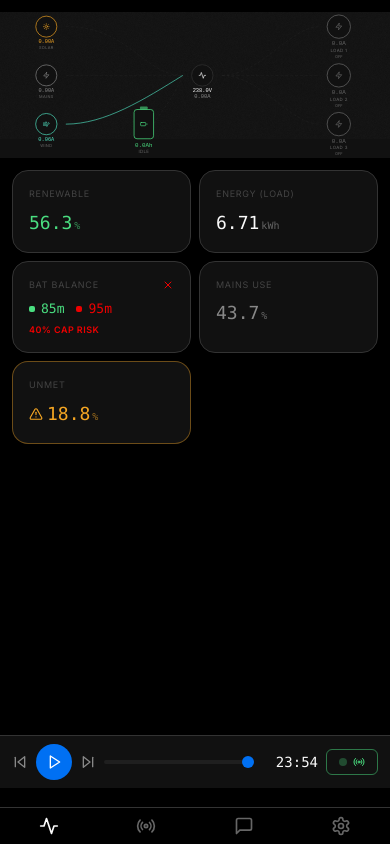
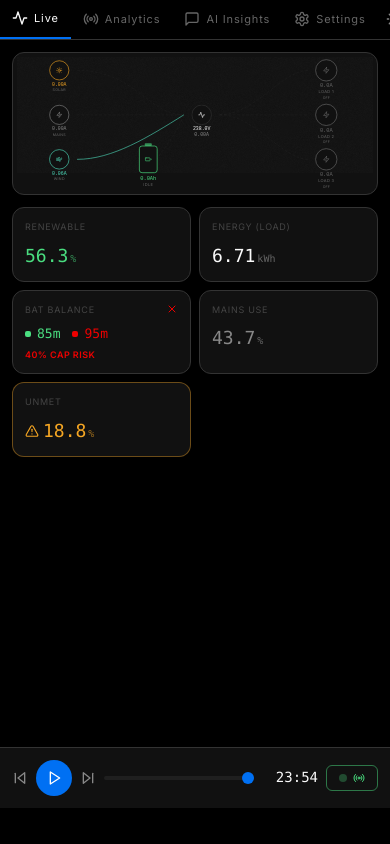
Before and after one commit to Jai71/d5-dashboard, a React (Vite) app: page / in a window 390 px wide. Built offline with nearby package versions, Linux system fonts and the light colour scheme.

Commit message:
Revert "Tesla-app-style mobile: bottom nav, full-bleed diagram, fixed playback bar"
This reverts commit 7f9b395ab138ca1be68559117a7cf28e273b4d4f.

```diff
--- a/src/App.tsx
+++ b/src/App.tsx
@@ -167,10 +167,10 @@ function App() {
   }, [rawData]);
 
   return (
-    <div className="min-h-screen bg-bg-base text-text-primary font-sans flex flex-col">
+    <div className="min-h-screen bg-bg-base text-text-primary font-sans">
       {/* Restore banner */}
       {showRestore && (
-        <div className="flex items-center justify-between px-4 sm:px-6 py-2 bg-bg-surface1 border-b border-border-default">
+        <div className="flex items-center justify-between px-6 py-2 bg-bg-surface1 border-b border-border-default">
           <span className="text-[13px] text-text-secondary">
             Previous session found.
           </span>
@@ -191,35 +191,31 @@ function App() {
         </div>
       )}
 
-      {/* Tab bar — top on desktop, fixed bottom on mobile */}
-      <nav className="
-        fixed bottom-0 left-0 right-0 z-50 bg-bg-base border-t border-border-default
-        sm:relative sm:bottom-auto sm:z-auto sm:border-t-0 sm:border-b
-        flex items-center justify-around sm:justify-start overflow-x-auto
-      ">
+      {/* Tab bar */}
+      <nav className="flex items-center border-b border-border-default overflow-x-auto">
         {TABS.map((tab, i) => (
           <button
             key={tab.label}
             onClick={() => setActiveTab(i)}
-            className={`flex flex-col sm:flex-row items-center gap-0.5 sm:gap-2 px-3 sm:px-5 py-2 sm:py-2.5 text-[10px] sm:text-[12px] tracking-[0.08em] transition-colors shrink-0 ${
+            className={`flex items-center gap-1.5 sm:gap-2 px-3 sm:px-5 py-2.5 text-[11px] sm:text-[12px] tracking-[0.08em] transition-colors shrink-0 ${
               activeTab === i
-                ? 'text-text-primary sm:border-b-2 sm:border-accent'
+                ? 'text-text-primary border-b-2 border-accent'
                 : 'text-text-tertiary hover:text-text-secondary'
             }`}
           >
-            <tab.icon size={20} className="sm:w-4 sm:h-4" />
-            <span className="hidden sm:inline">{tab.label}</span>
+            <tab.icon size={16} />
+            {tab.label}
           </button>
         ))}
-        <div className="hidden sm:block flex-1" />
+        <div className="flex-1" />
         <button
           onClick={() => setIsDark(d => !d)}
-          className="hidden sm:block p-2 text-text-secondary hover:text-text-primary transition-colors"
+          className="p-2 text-text-secondary hover:text-text-primary transition-colors"
           title={isDark ? 'Switch to light mode' : 'Switch to dark mode'}
         >
           {isDark ? <Sun size={16} /> : <Moon size={16} />}
         </button>
-        <div className="hidden sm:flex items-center gap-1.5 px-3 sm:px-5">
+        <div className="flex items-center gap-1.5 px-3 sm:px-5">
           <div className={`w-1.5 h-1.5 rounded-full ${
             serial.isConnected ? 'bg-battery animate-pulse' : 'bg-text-tertiary'
           }`} />
@@ -230,7 +226,7 @@ function App() {
       </nav>
 
       {/* Tab content */}
-      <main className="flex-1 p-3 sm:p-6 pb-20 sm:pb-6">
+      <main className="p-3 sm:p-6">
         {activeTab === 0 && (
           <LiveMonitor
             currentPoint={tab1CurrentPoint}
--- a/src/components/AIInsights.tsx
+++ b/src/components/AIInsights.tsx
@@ -309,7 +309,7 @@ export default function AIInsights({
   );
 
   return (
-    <div className="flex flex-col h-[calc(100vh-130px)] sm:h-[calc(100vh-140px)] relative">
+    <div className="flex flex-col h-[calc(100vh-100px)] sm:h-[calc(100vh-140px)] relative">
       {/* Empty State */}
       {isEmptyView && (
         <div
--- a/src/components/Analytics.tsx
+++ b/src/components/Analytics.tsx
@@ -82,7 +82,7 @@ export default function Analytics({ chartData, metrics, settings, playback }: Pr
   return (
     <div className="space-y-6 pb-20">
       {/* Stacked Area Chart — Energy Sources */}
-      <div className="bg-bg-surface1 border border-border-default rounded-2xl sm:rounded-[14px] p-4">
+      <div className="bg-bg-surface1 border border-border-default rounded-[14px] p-4">
         <div className="text-[10px] uppercase tracking-[0.08em] text-text-tertiary mb-3">
           ENERGY SOURCES
         </div>
@@ -147,7 +147,7 @@ export default function Analytics({ chartData, metrics, settings, playback }: Pr
       {/* Middle row: Donut + Safety panel */}
       <div className="grid grid-cols-1 sm:grid-cols-[1fr_200px] gap-4">
         {/* Donut Chart */}
-        <div className="bg-bg-surface1 border border-border-default rounded-2xl sm:rounded-[14px] p-4">
+        <div className="bg-bg-surface1 border border-border-default rounded-[14px] p-4">
           <div className="text-[10px] uppercase tracking-[0.08em] text-text-tertiary mb-3">
             SOURCE MIX
           </div>
@@ -198,7 +198,7 @@ export default function Analytics({ chartData, metrics, settings, playback }: Pr
 
         {/* Safety Check Panel */}
         <div
-          className={`bg-bg-surface1 border rounded-2xl sm:rounded-[14px] p-4 flex flex-col items-center justify-center text-center ${
+          className={`bg-bg-surface1 border rounded-[14px] p-4 flex flex-col items-center justify-center text-center ${
             violation ? 'border-error' : 'border-border-default'
           }`}
         >
@@ -224,7 +224,7 @@ export default function Analytics({ chartData, metrics, settings, playback }: Pr
       </div>
 
       {/* Gantt Timeline */}
-      <div className="bg-bg-surface1 border border-border-default rounded-2xl sm:rounded-[14px] p-4">
+      <div className="bg-bg-surface1 border border-border-default rounded-[14px] p-4">
         <div className="text-[10px] uppercase tracking-[0.08em] text-text-tertiary mb-3">
           LOAD & BATTERY TIMELINE
         </div>
@@ -232,7 +232,7 @@ export default function Analytics({ chartData, metrics, settings, playback }: Pr
       </div>
 
       {/* SoC Chart */}
-      <div className="bg-bg-surface1 border border-border-default rounded-2xl sm:rounded-[14px] p-4">
+      <div className="bg-bg-surface1 border border-border-default rounded-[14px] p-4">
         <div className="text-[10px] uppercase tracking-[0.08em] text-text-tertiary mb-3">
           BATTERY STATE OF CHARGE
         </div>
@@ -280,7 +280,7 @@ export default function Analytics({ chartData, metrics, settings, playback }: Pr
       </div>
 
       {/* Busbar Health (collapsible) */}
-      <details className="bg-bg-surface1 border border-border-default rounded-2xl sm:rounded-[14px] p-4">
+      <details className="bg-bg-surface1 border border-border-default rounded-[14px] p-4">
         <summary className="text-[10px] uppercase tracking-[0.08em] text-text-tertiary cursor-pointer">
           BUSBAR HEALTH
         </summary>
--- a/src/components/FlowDiagram.tsx
+++ b/src/components/FlowDiagram.tsx
@@ -126,7 +126,7 @@ export default function FlowDiagram({ currentPoint, settings }: Props) {
   const socFillHeight = settings.refCapacity > 0 ? Math.min((d.soc / settings.refCapacity) * 56, 56) : 0;
 
   return (
-    <div className="bg-bg-surface1 border-0 sm:border sm:border-border-default rounded-none sm:rounded-xl p-0 sm:p-3">
+    <div className="bg-bg-surface1 border border-border-default rounded-xl p-1 sm:p-3">
       <div className="relative w-full">
         <svg
           viewBox="-15 70 800 300"
--- a/src/components/LiveMonitor.tsx
+++ b/src/components/LiveMonitor.tsx
@@ -72,15 +72,13 @@ export default function LiveMonitor({ currentPoint, metrics, settings, isLive, d
       )}
       <Notifications currentPoint={point} settings={settings} isLive={isLive && isLiveMode} />
 
-      {/* Flow Diagram — full bleed on mobile */}
-      <div className="-mx-3 sm:mx-0">
-        <FlowDiagram currentPoint={point} settings={settings} />
-      </div>
+      {/* Flow Diagram */}
+      <FlowDiagram currentPoint={point} settings={settings} />
 
       {/* Metric strip */}
       <div className="grid grid-cols-2 sm:grid-cols-3 lg:grid-cols-5 gap-2 sm:gap-4 mt-3 sm:mt-4">
         {/* Renewable % */}
-        <div className="bg-bg-surface1 border border-border-default rounded-2xl sm:rounded-xl p-4">
+        <div className="bg-bg-surface1 border border-border-default rounded-xl p-3 sm:p-4">
           <div className="text-[9px] uppercase tracking-[0.08em] text-text-muted mb-2">RENEWABLE</div>
           <div className="font-mono text-[18px] sm:text-[22px] text-battery">
             {metrics.renewablePct.toFixed(1)}
@@ -89,7 +87,7 @@ export default function LiveMonitor({ currentPoint, metrics, settings, isLive, d
         </div>
 
         {/* Energy (Load) */}
-        <div className="bg-bg-surface1 border border-border-default rounded-2xl sm:rounded-xl p-4">
+        <div className="bg-bg-surface1 border border-border-default rounded-xl p-3 sm:p-4">
           <div className="text-[9px] uppercase tracking-[0.08em] text-text-muted mb-2">ENERGY (LOAD)</div>
           <div className="font-mono text-[18px] sm:text-[22px] text-text-primary">
             {metrics.totalEnergy.toFixed(2)}
@@ -98,7 +96,7 @@ export default function LiveMonitor({ currentPoint, metrics, settings, isLive, d
         </div>
 
         {/* Battery Balance */}
-        <div className="bg-bg-surface1 border border-border-default rounded-2xl sm:rounded-xl p-4">
+        <div className="bg-bg-surface1 border border-border-default rounded-xl p-3 sm:p-4">
           <div className="flex items-center justify-between mb-2">
             <div className="text-[9px] uppercase tracking-[0.08em] text-text-muted">BAT BALANCE</div>
             {violation
@@ -124,7 +122,7 @@ export default function LiveMonitor({ currentPoint, metrics, settings, isLive, d
         </div>
 
         {/* Mains Use */}
-        <div className="bg-bg-surface1 border border-border-default rounded-2xl sm:rounded-xl p-4">
+        <div className="bg-bg-surface1 border border-border-default rounded-xl p-3 sm:p-4">
           <div className="text-[9px] uppercase tracking-[0.08em] text-text-muted mb-2">MAINS USE</div>
           <div className="font-mono text-[18px] sm:text-[22px] text-mains">
             {metrics.mainsDependency.toFixed(1)}
@@ -133,7 +131,7 @@ export default function LiveMonitor({ currentPoint, metrics, settings, isLive, d
         </div>
 
         {/* Unmet Demand */}
-        <div className={`bg-bg-surface1 border rounded-2xl sm:rounded-xl p-4 ${
+        <div className={`bg-bg-surface1 border rounded-xl p-3 sm:p-4 ${
           metrics.unmetDemand > 0 ? 'border-warning/40' : 'border-border-default'
         }`}>
           <div className="text-[9px] uppercase tracking-[0.08em] text-text-muted mb-2">UNMET</div>
@@ -149,7 +147,7 @@ export default function LiveMonitor({ currentPoint, metrics, settings, isLive, d
       <div className="flex-1" />
 
       {/* Playback scrubber */}
-      <div className="fixed bottom-14 left-0 right-0 z-40 sm:relative sm:bottom-auto sm:z-auto bg-bg-surface1 border-t border-border-default px-3 sm:px-6 py-2 sm:py-3 flex items-center gap-2 sm:gap-4 sm:-mx-6 sm:-mb-6">
+      <div className="bg-bg-surface1 border-t border-border-default px-3 sm:px-6 py-3 flex items-center gap-2 sm:gap-4 -mx-3 sm:-mx-6 -mb-3 sm:-mb-6">
         {/* Skip to start */}
         <button
           onClick={handleSkipToStart}
```
